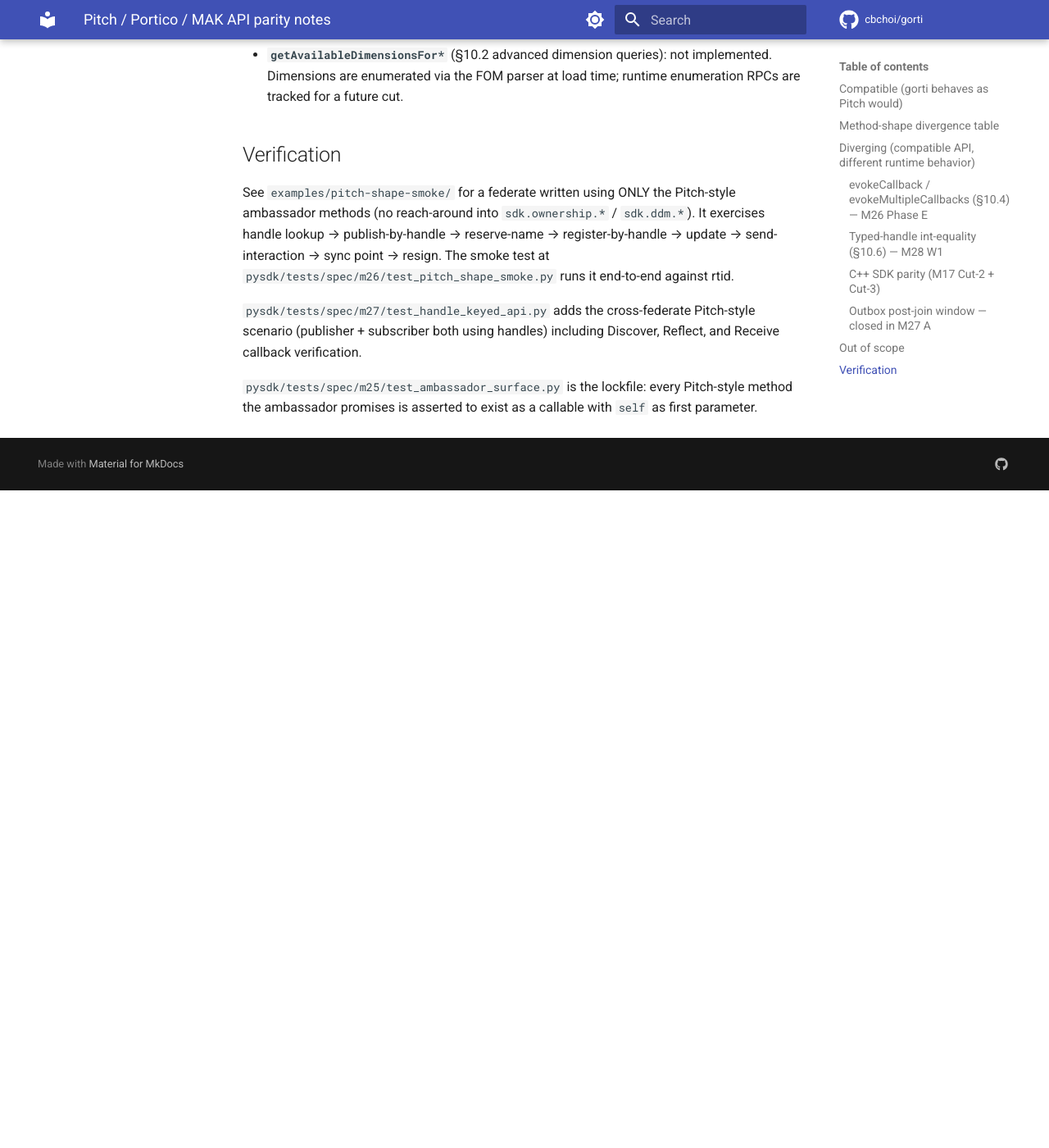
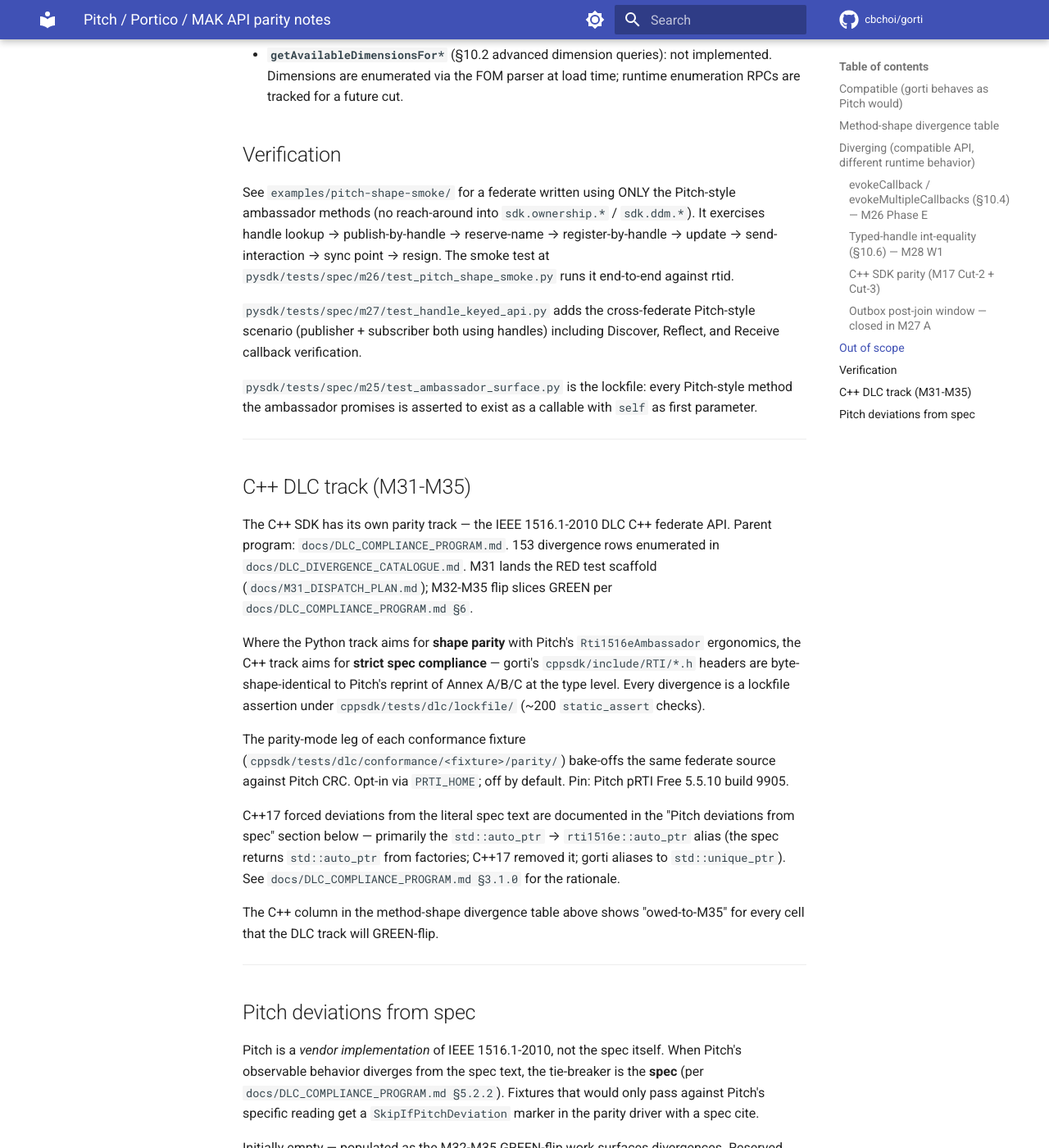
Before and after one commit to cbchoi/gorti, an MkDocs documentation site: the page built from docs/PITCH_PARITY.md, in a window 1280 px wide and 1400 px high, scrolled down 4187 px. Shown: the whole window at 82% size. Built offline with MkDocs 1.6.1 and Material for MkDocs 9.7.7, drawn with Linux system fonts in a browser that asks for light colours; comment, search, counter and statistics services are not loaded; before the commit the page ends 4785 px from its top, so only the background shows below that; some of the changed text lies outside the part shown.

Commit message:
M31-E: PITCH_PARITY.md C++ DLC track + Pitch deviations sections (TASK-358)
Appends two new sections:

1. "C++ DLC track (M31-M35)" — pointer to docs/DLC_COMPLIANCE_PROGRAM.md
   and DLC_DIVERGENCE_CATALOGUE.md, contrast with Python track (Python
   aims for shape parity; C++ aims for strict spec compliance), parity
   harness opt-in via PRTI_HOME, Pitch version pin (5.5.10 build 9905).

2. "Pitch deviations from spec" — initial table seeded with the two
   known deviations: (a) evokeCallback(0.0,0.0) blocking quirk (Pitch
   §10.41 violation; gorti follows spec; parity-leg expected divergence),
   (b) std::auto_ptr factory return (gorti's forced C++17 deviation to
   rti1516e::auto_ptr alias; not a spec violation per §3.1.0).

Per the tie-breaker rule in DLC_COMPLIANCE_PROGRAM.md §5.2.2: spec wins
over Pitch. More rows append as M32-M35 surfaces them.

```diff
--- a/docs/PITCH_PARITY.md
+++ b/docs/PITCH_PARITY.md
@@ -183,3 +183,56 @@
 `pysdk/tests/spec/m25/test_ambassador_surface.py` is the lockfile:
 every Pitch-style method the ambassador promises is asserted to
 exist as a callable with `self` as first parameter.
+
+---
+
+## C++ DLC track (M31-M35)
+
+The C++ SDK has its own parity track — the IEEE 1516.1-2010 DLC C++
+federate API. Parent program: `docs/DLC_COMPLIANCE_PROGRAM.md`. 153
+divergence rows enumerated in `docs/DLC_DIVERGENCE_CATALOGUE.md`.
+M31 lands the RED test scaffold (`docs/M31_DISPATCH_PLAN.md`); M32-M35
+flip slices GREEN per `docs/DLC_COMPLIANCE_PROGRAM.md §6`.
+
+Where the Python track aims for **shape parity** with Pitch's
+`Rti1516eAmbassador` ergonomics, the C++ track aims for **strict
+spec compliance** — gorti's `cppsdk/include/RTI/*.h` headers are
+byte-shape-identical to Pitch's reprint of Annex A/B/C at the type
+level. Every divergence is a lockfile assertion under
+`cppsdk/tests/dlc/lockfile/` (~200 `static_assert` checks).
+
+The parity-mode leg of each conformance fixture
+(`cppsdk/tests/dlc/conformance/<fixture>/parity/`) bake-offs the same
+federate source against Pitch CRC. Opt-in via `PRTI_HOME`; off by
+default. Pin: Pitch pRTI Free 5.5.10 build 9905.
+
+C++17 forced deviations from the literal spec text are documented in
+the "Pitch deviations from spec" section below — primarily the
+`std::auto_ptr` → `rti1516e::auto_ptr` alias (the spec returns
+`std::auto_ptr` from factories; C++17 removed it; gorti aliases to
+`std::unique_ptr`). See `docs/DLC_COMPLIANCE_PROGRAM.md §3.1.0` for
+the rationale.
+
+The C++ column in the method-shape divergence table above shows
+"owed-to-M35" for every cell that the DLC track will GREEN-flip.
+
+---
+
+## Pitch deviations from spec
+
+Pitch is a *vendor implementation* of IEEE 1516.1-2010, not the spec
+itself. When Pitch's observable behavior diverges from the spec text,
+the tie-breaker is the **spec** (per
+`docs/DLC_COMPLIANCE_PROGRAM.md §5.2.2`). Fixtures that would only
+pass against Pitch's specific reading get a `SkipIfPitchDeviation`
+marker in the parity driver with a spec cite.
+
+Initially empty — populated as the M32-M35 GREEN-flip work surfaces
+divergences. Reserved rows for the deviations we've already noticed:
+
+| Sentence | Pitch | Spec § | Status |
+|---|---|---|---|
+| `evokeCallback(0.0, 0.0)` blocking | Pitch blocks ~10 ms (scheduler quantum) before return | §10.41 "approximate minimum time = 0 means return immediately" | DEVIATION; gorti follows spec; parity-leg expected to diverge here; `SkipIfPitchDeviation("Pitch §10.41 timing quirk")`. |
+| C++17 `std::auto_ptr` factory return | Pitch ships C++03-shape headers; impl declares `std::auto_ptr<T>` | Spec text (Annex A) writes literal `std::auto_ptr` | gorti's **forced deviation**: `rti1516e::auto_ptr` alias. See `docs/DLC_COMPLIANCE_PROGRAM.md §3.1.0`. NOT a spec violation — the spec references a removed C++ facility. |
+
+(More rows append as M32-M35 surfaces them.)
```
